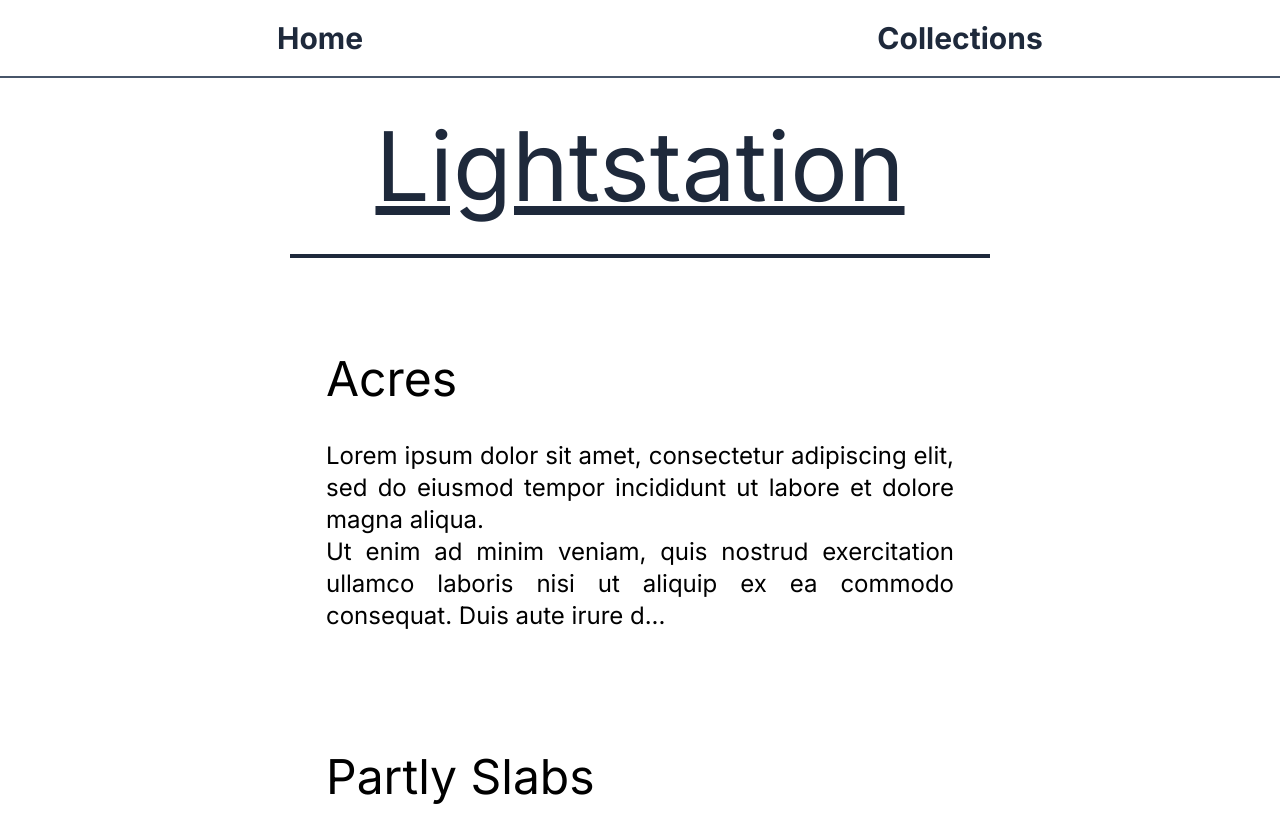
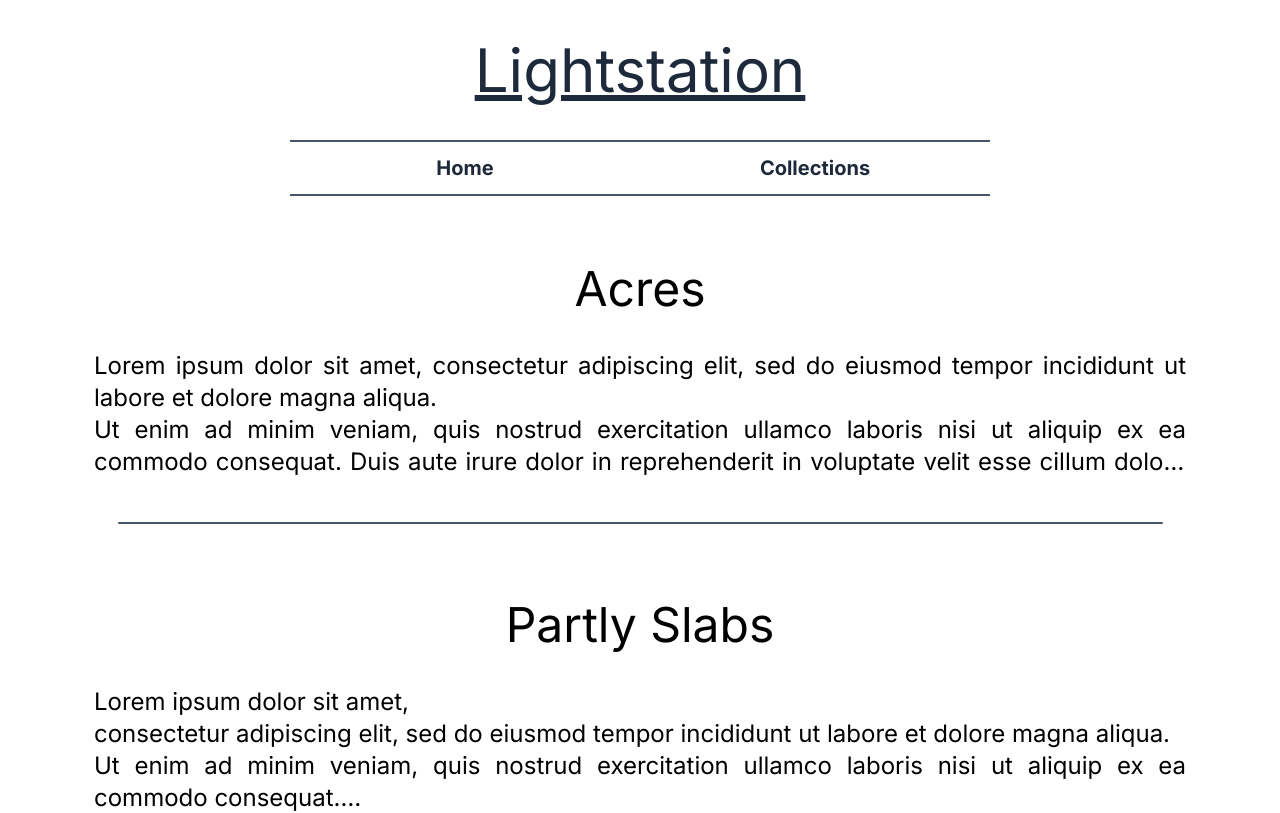
Before and after one commit to andikaraditya/next-blog, a Next.js app: page / in a window 1280 px wide. Shown: the top 813 px of the page. Built offline with nearby package versions, Linux system fonts and the light colour scheme.

Commit message:
revamp styling

```diff
--- a/app/collections/page.jsx
+++ b/app/collections/page.jsx
@@ -14,9 +14,6 @@ function CollectionPage() {
     let shown = data
     return (
         <main className="flex flex-col w-[700px] m-auto min-h-[80vh]">
-            <Header
-            title="Collections"
-            />
             <p className="mb-3 px-2 text-lg text-slate-600">use ctrl+f to search</p>
             {shown.map((el, index) => {
                 return (
@@ -25,8 +22,8 @@ function CollectionPage() {
                     href={`/posts/${el.id}`}
                     >
                         <div
-                        className="border-4 rounded-lg border-white transition-all duration-200 hover:border-slate-800 p-2">
-                        <h2 className="text-2xl capitalize text-slate-800 font-semibold">{renderTitle(el.title)}</h2>
+                        className="border-b-4 border-white transition-all duration-[400] hover:border-slate-800 p-2 mb-2">
+                        <h2 className="text-2xl capitalize text-slate-800 font-semibold line-clamp-1">{el.title}</h2>
                     </div>
                     </Link>
                 )
--- a/app/components/Card.jsx
+++ b/app/components/Card.jsx
@@ -1,22 +1,29 @@
-import Link from "next/link";
+import Link from "next/link"
 
 function renderTitle(title) {
     if (title.length < 35) {
         return title
     } else {
-        return title.slice(0,35) + "..."
+        return title.slice(0, 35) + "..."
     }
 }
 
-function Card({post}) {
+function Card({ post }) {
     return (
-        <Link href={`/posts/${post.id}`}>
-            <div className="border-4 rounded-2xl border-white transition-all duration-200 hover:border-slate-800 px-8 py-5 hover:shadow-xl">
-                <h2 className="text-5xl mb-7 leading-snug capitalize">{renderTitle(post.title)}</h2>
-                <p className="text-2xl text-justify whitespace-pre-line">{post.description.slice(0,250) + "..."}</p>
-            </div>
-        </Link>
-    );
+        <div>
+            <Link href={`/posts/${post.id}`}>
+                <div className="border-4 rounded-2xl border-white transition-all duration-[400] mb-10">
+                    <h2 className="text-5xl mb-7 text-center leading-snug capitalize hover:underline transition-all duration-[400] line-clamp-1">
+                        {post.title}
+                    </h2>
+                    <p className="text-2xl text-justify whitespace-pre-line line-clamp-4">
+                        {post.description}
+                    </p>
+                </div>
+            </Link>
+            <div className="w-[95%] mx-auto h-[2px] bg-slate-600 rounded-md relative"></div>
+        </div>
+    )
 }
 
-export default Card;
+export default Card
--- a/app/components/Header.jsx
+++ b/app/components/Header.jsx
@@ -1,9 +1,16 @@
-function Header({title}) {
+import Navbar from "./Navbar"
+
+function Header({ title }) {
     return (
-        <div className="py-10 mb-16 max-[700px]:w-[85%] w-[700px] mx-auto border-b-4 border-slate-800">
-            <h1 className="text-8xl max-[700px]:text-[3rem] text-center text-slate-800 underline capitalize">{title}</h1>
-        </div>
-    );
+        <>
+            <div className="py-10 mb-4 max-[700px]:w-[85%] w-[700px] mx-auto">
+                <h1 className="text-6xl max-[700px]:text-[3rem] text-center text-slate-800 underline capitalize mb-10">
+                    {title}
+                </h1>
+                <Navbar />
+            </div>
+        </>
+    )
 }
 
-export default Header;
+export default Header
--- a/app/components/Navbar.jsx
+++ b/app/components/Navbar.jsx
@@ -2,7 +2,7 @@ import Link from "next/link";
 
 function Navbar() {
     return (
-        <nav className="flex py-5 justify-around items-center border-b-2 border-slate-600">
+        <nav className="flex py-3 justify-around items-center border-b-2 border-t-2 border-slate-600">
             <div className="nav-item"><Link href="/">Home</Link></div>
             <div className="nav-item"><Link href="/collections">Collections</Link></div>
         </nav>
--- a/app/globals.css
+++ b/app/globals.css
@@ -4,6 +4,6 @@
 
 @layer components {
     .nav-item {
-        @apply text-3xl font-bold text-slate-800 flex-1 text-center
+        @apply text-xl font-bold text-slate-800 flex-1 text-center
     }
 }
--- a/app/layout.jsx
+++ b/app/layout.jsx
@@ -2,6 +2,7 @@ import { Inter } from 'next/font/google'
 import './globals.css'
 import Navbar from './components/Navbar'
 import Footer from './components/Footer'
+import Header from './components/Header'
 
 const inter = Inter({ subsets: ['latin'] })
 
@@ -17,7 +18,9 @@ export default function RootLayout({ children }) {
   return (
     <html lang="en">
       <body className={inter.className}>
-        <Navbar/>
+        <Header
+        title={"Lightstation"}
+        />
         {children}
         <Footer/>
       </body>
--- a/app/page.jsx
+++ b/app/page.jsx
@@ -5,10 +5,7 @@ import data from "./data/db.json";
 export default function Home() {
   return (
     <main className="min-h-[80vh]">
-      <Header
-        title="Lightstation"
-      />
-      <div className="flex flex-col items-center max-[700px]:w-[85%] w-[700px] m-auto gap-[4rem] ">
+      <div className="flex flex-col items-center max-[1100px]:w-[90%] w-[1100px] m-auto gap-[4rem] ">
           {data.map((el, index) => {
               return (
                 <Card
--- a/app/posts/[id]/page.jsx
+++ b/app/posts/[id]/page.jsx
@@ -34,12 +34,12 @@ function PostDetail({params}) {
     }
     return (
         <main className="min-h-[80vh]">
-            <div className="max-[800px]:w-[85%] py-10 mb-10 w-[800px] m-auto border-b-4 border-slate-800">
-                <h1 className="max-[800px]:text-4xl text-6xl text-center text-slate-800 capitalize">{post.title}</h1>
+            <div className="max-[1100px]:w-[85%] py-5 mb-10 w-[1100px] m-auto border-b-4 border-slate-800">
+                <h1 className="max-[1100px]:text-4xl text-6xl text-center text-slate-800 capitalize">{post.title}</h1>
+                <p className="text-lg text-slate-600 text-center mt-4">{getDate(post.date)}</p>
             </div>
-            <div className="max-[800px]:w-[85%] w-[800px] m-auto">
-                <p className="text-lg text-slate-600 mb-4">Posted on {getDate(post.date)}</p>
-                <p className="max-[800px]:text-2xl text-3xl text-justify whitespace-pre-line leading-snug text-slate-800">
+            <div className="max-[1100px]:w-[85%] w-[1100px] m-auto">
+                <p className="max-[1100px]:text-2xl text-3xl text-justify whitespace-pre-line leading-snug text-slate-800">
                     {post.description}
                 </p>
             </div>
```
